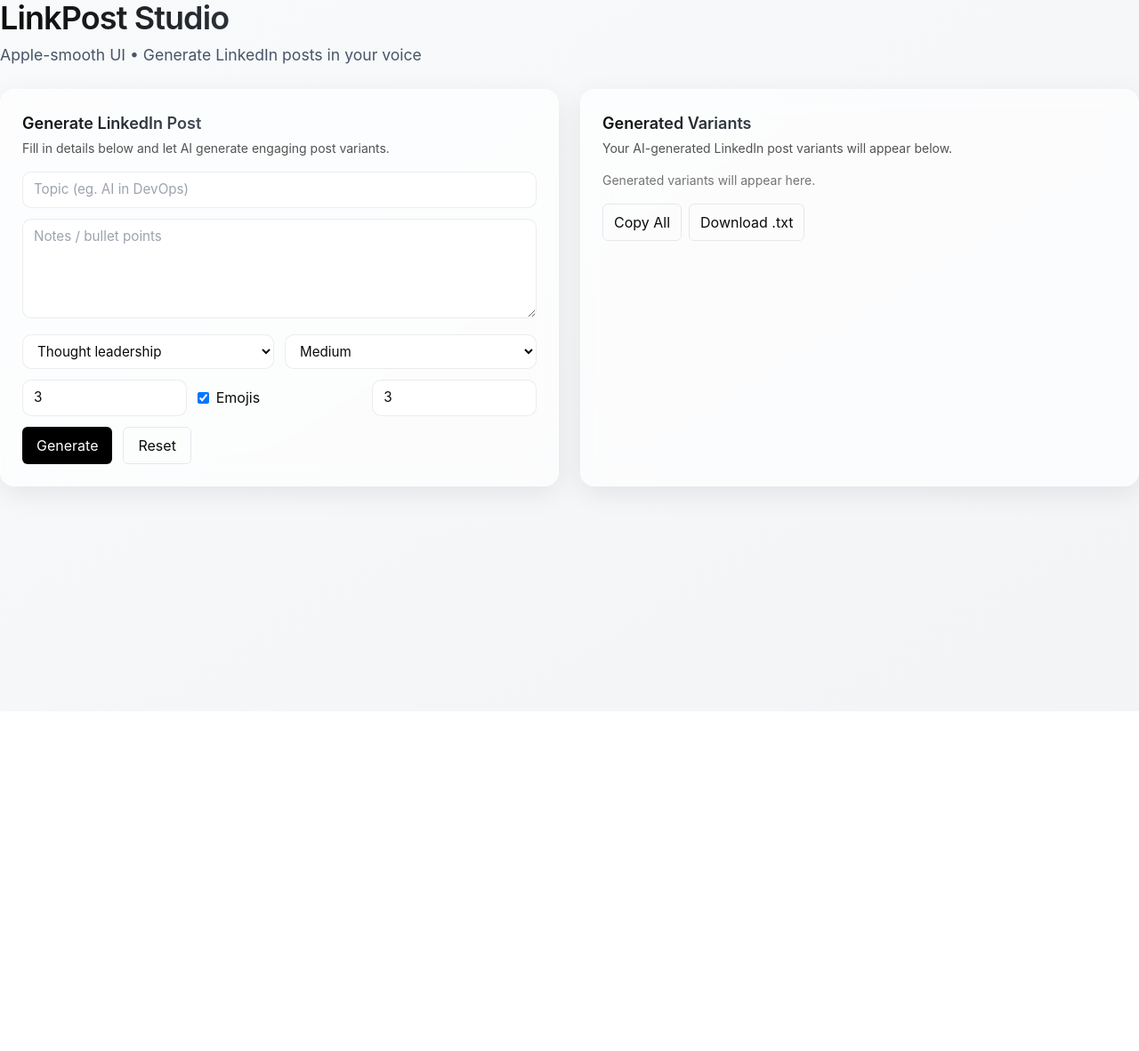
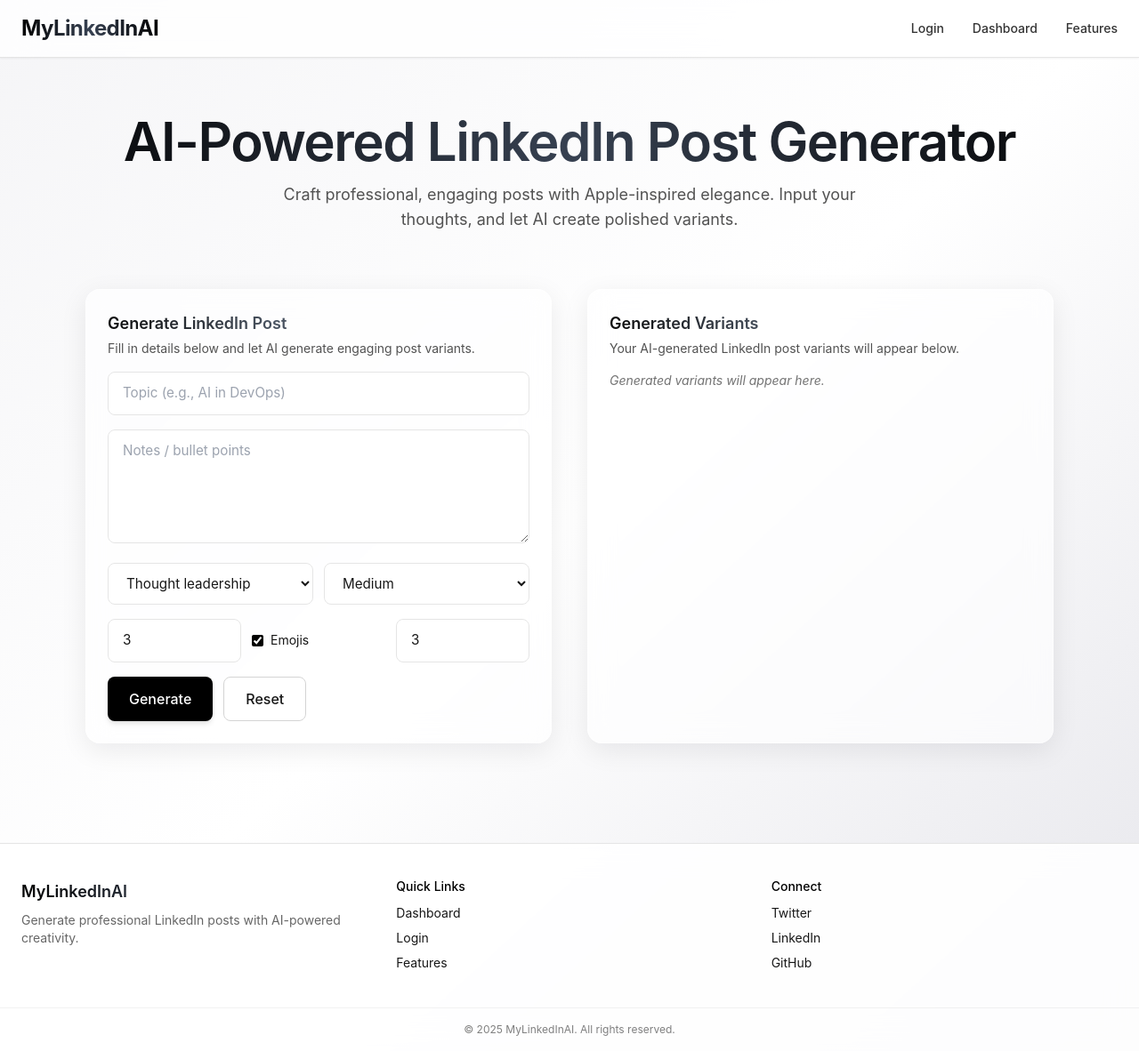
Before and after one commit to nileshcf/aipostgen, a Next.js app: page /dashboard in a window 1280 px wide. Shown: the whole page at 89% size. Before the commit the page ends 800 px from the top, so only its background shows below. Built offline with nearby package versions, Linux system fonts and the light colour scheme.

Commit message:
dashboard page fix

```diff
--- a/src/app/(app)/dashboard/page.tsx
+++ b/src/app/(app)/dashboard/page.tsx
@@ -1,6 +1,8 @@
 'use client';
+
 import { useEffect, useState } from 'react';
-import BrandHeader from '@/components/brand-header';
+import Header from '@/components/header';
+import Footer from '@/components/footer';
 import GlassCard from '@/components/glass-card';
 import PostVariant from '@/components/post-variant';
 import { useRouter } from 'next/navigation';
@@ -18,17 +20,13 @@
   const [loading, setLoading] = useState(false);
   const router = useRouter();
 
-  useEffect(() => {
-    // If not logged in (cookie absent) we'll not block here; server will return 401 when generating.
-  }, []);
-
   async function generate() {
     setLoading(true);
     try {
       const res = await fetch('/api/generate', {
         method: 'POST',
         headers: { 'Content-Type': 'application/json' },
-        body: JSON.stringify({ topic, notes, tone, length, hashtags, emojis, variants })
+        body: JSON.stringify({ topic, notes, tone, length, hashtags, emojis, variants }),
       });
       const j = await res.json();
       if (!res.ok) {
@@ -45,29 +43,49 @@
   }
 
   return (
-    <div>
-      <BrandHeader />
-      <div className="grid md:grid-cols-2 gap-6">
+    <div className="min-h-screen flex flex-col bg-gradient-to-br from-[#f5f5f7] via-white to-[#e6e6eb] text-neutral-900">
+      {/* Header */}
+      <Header />
+
+      {/* Hero Section */}
+      <section className="py-16 text-center">
+        <h1 className="text-5xl md:text-6xl font-semibold bg-gradient-to-r from-black via-gray-700 to-black bg-clip-text text-transparent tracking-tight">
+          AI-Powered LinkedIn Post Generator
+        </h1>
+        <p className="mt-4 text-lg text-neutral-600 max-w-2xl mx-auto">
+          Craft professional, engaging posts with Apple-inspired elegance.
+          Input your thoughts, and let AI create polished variants.
+        </p>
+      </section>
+
+      {/* Main Content */}
+      <main className="flex-1 px-6 md:px-16 lg:px-24 pb-16">
+        <div className="grid md:grid-cols-2 gap-10">
           {/* Input Form Card */}
           <GlassCard
             title="Generate LinkedIn Post"
             description="Fill in details below and let AI generate engaging post variants."
+            className="shadow-2xl"
           >
-          <div className="space-y-3">
+            <div className="space-y-4">
               <input
-              placeholder="Topic (eg. AI in DevOps)"
+                placeholder="Topic (e.g., AI in DevOps)"
                 value={topic}
                 onChange={(e) => setTopic(e.target.value)}
-              className="w-full px-3 py-2"
+                className="w-full px-4 py-3 rounded-lg bg-white/60 backdrop-blur-md border border-neutral-200 focus:outline-none focus:ring-2 focus:ring-black transition"
               />
               <textarea
                 placeholder="Notes / bullet points"
                 value={notes}
                 onChange={(e) => setNotes(e.target.value)}
-              className="w-full h-28 px-3 py-2"
+                className="w-full h-32 px-4 py-3 rounded-lg bg-white/60 backdrop-blur-md border border-neutral-200 focus:outline-none focus:ring-2 focus:ring-black transition"
               />
               <div className="grid grid-cols-2 gap-3">
-              <select value={tone} onChange={(e) => setTone(e.target.value)} className="px-3 py-2">
+                <select
+                  value={tone}
+                  onChange={(e) => setTone(e.target.value)}
+                  className="px-4 py-3 rounded-lg bg-white/60 backdrop-blur-md border border-neutral-200 focus:outline-none focus:ring-2 focus:ring-black transition"
+                >
                   <option value="thought">Thought leadership</option>
                   <option value="story">Story</option>
                   <option value="launch">Launch</option>
@@ -78,28 +96,30 @@
                 <select
                   value={length}
                   onChange={(e) => setLength(e.target.value as any)}
-                className="px-3 py-2"
+                  className="px-4 py-3 rounded-lg bg-white/60 backdrop-blur-md border border-neutral-200 focus:outline-none focus:ring-2 focus:ring-black transition"
                 >
                   <option value="short">Short</option>
                   <option value="medium">Medium</option>
                   <option value="long">Long</option>
                 </select>
               </div>
-            <div className="grid grid-cols-3 gap-3">
+
+              <div className="grid grid-cols-3 gap-3 items-center">
                 <input
                   type="number"
                   min={0}
                   max={10}
                   value={hashtags}
                   onChange={(e) => setHashtags(Number(e.target.value || 0))}
-                className="px-3 py-2"
+                  className="px-4 py-3 rounded-lg bg-white/60 backdrop-blur-md border border-neutral-200 focus:outline-none focus:ring-2 focus:ring-black transition"
                 />
-              <label className="flex items-center gap-2">
+                <label className="flex items-center gap-2 text-sm">
                   <input
                     type="checkbox"
                     checked={emojis}
                     onChange={(e) => setEmojis(e.target.checked)}
-                />{' '}
+                    className="accent-black"
+                  />
                   Emojis
                 </label>
                 <input
@@ -108,13 +128,14 @@
                   max={5}
                   value={variants}
                   onChange={(e) => setVariants(Number(e.target.value || 1))}
-                className="px-3 py-2"
+                  className="px-4 py-3 rounded-lg bg-white/60 backdrop-blur-md border border-neutral-200 focus:outline-none focus:ring-2 focus:ring-black transition"
                 />
               </div>
+
               <div className="flex gap-3">
                 <button
                   onClick={generate}
-                className="bg-black text-white px-4 py-2 rounded-md"
+                  className="bg-black text-white px-6 py-3 rounded-lg font-medium shadow-md hover:scale-105 active:scale-95 transition disabled:opacity-50"
                   disabled={loading}
                 >
                   {loading ? 'Generating…' : 'Generate'}
@@ -125,7 +146,7 @@
                     setNotes('');
                     setOutput('');
                   }}
-                className="border px-4 py-2 rounded-md"
+                  className="border border-neutral-300 px-6 py-3 rounded-lg font-medium hover:bg-neutral-100 transition"
                 >
                   Reset
                 </button>
@@ -137,6 +158,7 @@
           <GlassCard
             title="Generated Variants"
             description="Your AI-generated LinkedIn post variants will appear below."
+            className="shadow-2xl"
           >
             <div>
               {output ? (
@@ -146,28 +168,34 @@
                   </div>
                 ))
               ) : (
-              <div className="text-sm text-neutral-500">
+                <div className="text-sm text-neutral-500 italic">
                   Generated variants will appear here.
                 </div>
               )}
-            <div className="flex gap-2 mt-4">
+              {output && (
+                <div className="flex gap-3 mt-6">
                   <button
                     onClick={() => navigator.clipboard.writeText(output)}
-                className="px-3 py-2 border rounded-md"
+                    className="px-4 py-2 border rounded-lg hover:bg-neutral-100 transition"
                   >
                     Copy All
                   </button>
                   <a
-                className="px-3 py-2 rounded-md border"
+                    className="px-4 py-2 rounded-lg border hover:bg-neutral-100 transition"
                     href={`data:text/plain;charset=utf-8,${encodeURIComponent(output)}`}
-                download="linkpost.txt"
+                    download="linkedin-post.txt"
                   >
                     Download .txt
                   </a>
                 </div>
+              )}
             </div>
           </GlassCard>
         </div>
+      </main>
+
+      {/* Footer */}
+      <Footer />
     </div>
   );
 }
--- a/src/components/footer.tsx
+++ b/src/components/footer.tsx
@@ -1,25 +1,69 @@
+"use client";
+
 import Link from "next/link";
 
 export default function Footer() {
   return (
-    <footer className="mt-auto border-t border-white/10 bg-gradient-to-r from-gray-950 via-black to-gray-900">
-      <div className="max-w-7xl mx-auto px-6 py-10 flex flex-col md:flex-row items-center justify-between gap-4 text-gray-400 text-sm">
-        <p>© {new Date().getFullYear()} MyLinkedInAI. All rights reserved.</p>
-        <div className="flex gap-6">
-          <Link href="/privacy" className="hover:text-white transition">
-            Privacy
-          </Link>
-          <Link href="/terms" className="hover:text-white transition">
-            Terms
-          </Link>
-          <a
-            href="https://github.com/nileshverma"
-            target="_blank"
-            className="hover:text-white transition"
-          >
-            GitHub
-          </a>
+    <footer className="border-t border-black/10 bg-white/90 backdrop-blur-lg mt-12">
+      <div className="max-w-7xl mx-auto px-6 py-10 grid md:grid-cols-3 gap-8 text-sm">
+
+        {/* Brand */}
+        <div>
+          <h3 className="text-lg font-semibold bg-gradient-to-r from-black via-gray-700 to-black bg-clip-text text-transparent">
+            MyLinkedInAI
+          </h3>
+          <p className="text-black/60 mt-2">
+            Generate professional LinkedIn posts with AI-powered creativity.
+          </p>
         </div>
+
+        {/* Navigation */}
+        <div>
+          <h4 className="font-medium text-black mb-3">Quick Links</h4>
+          <ul className="space-y-2">
+            <li>
+              <Link href="/dashboard" className="hover:underline underline-offset-4">
+                Dashboard
+              </Link>
+            </li>
+            <li>
+              <Link href="/login" className="hover:underline underline-offset-4">
+                Login
+              </Link>
+            </li>
+            <li>
+              <a href="#features" className="hover:underline underline-offset-4">
+                Features
+              </a>
+            </li>
+          </ul>
+        </div>
+
+        {/* Socials */}
+        <div>
+          <h4 className="font-medium text-black mb-3">Connect</h4>
+          <ul className="space-y-2">
+            <li>
+              <a href="#" className="hover:underline underline-offset-4">
+                Twitter
+              </a>
+            </li>
+            <li>
+              <a href="#" className="hover:underline underline-offset-4">
+                LinkedIn
+              </a>
+            </li>
+            <li>
+              <a href="#" className="hover:underline underline-offset-4">
+                GitHub
+              </a>
+            </li>
+          </ul>
+        </div>
+      </div>
+
+      <div className="border-t border-black/5 py-4 text-center text-xs text-black/50">
+        © {new Date().getFullYear()} MyLinkedInAI. All rights reserved.
       </div>
     </footer>
   );
--- a/src/components/header.tsx
+++ b/src/components/header.tsx
@@ -4,26 +4,38 @@
 
 export default function Header() {
   return (
-    <header className="sticky top-0 z-50 backdrop-blur-xl bg-black/30 border-b border-white/10">
+    <header className="sticky top-0 z-50 backdrop-blur-xl bg-white/80 border-b border-black/10 shadow-sm">
       <div className="max-w-7xl mx-auto flex items-center justify-between px-6 py-4">
         {/* Brand Logo / Title */}
         <Link
           href="/"
-          className="text-2xl font-semibold bg-gradient-to-r from-white to-gray-400 bg-clip-text text-transparent"
+          className="text-2xl font-bold bg-gradient-to-r from-black via-gray-700 to-black bg-clip-text text-transparent tracking-tight"
         >
           MyLinkedInAI
         </Link>
 
         {/* Navigation */}
-        <nav className="hidden md:flex gap-6 text-sm text-gray-300">
-          <Link href="/login" className="hover:text-white transition">
+        <nav className="hidden md:flex gap-8 text-sm font-medium text-black/80">
+          <Link
+            href="/login"
+            className="relative group transition"
+          >
             Login
+            <span className="absolute left-0 -bottom-1 w-0 h-0.5 bg-gradient-to-r from-black via-gray-700 to-black transition-all group-hover:w-full" />
           </Link>
-          <Link href="/dashboard" className="hover:text-white transition">
+          <Link
+            href="/dashboard"
+            className="relative group transition"
+          >
             Dashboard
+            <span className="absolute left-0 -bottom-1 w-0 h-0.5 bg-gradient-to-r from-black via-gray-700 to-black transition-all group-hover:w-full" />
           </Link>
-          <a href="#features" className="hover:text-white transition">
+          <a
+            href="#features"
+            className="relative group transition"
+          >
             Features
+            <span className="absolute left-0 -bottom-1 w-0 h-0.5 bg-gradient-to-r from-black via-gray-700 to-black transition-all group-hover:w-full" />
           </a>
         </nav>
       </div>
```
Lines whose indentation alone changed are shown as unchanged.
